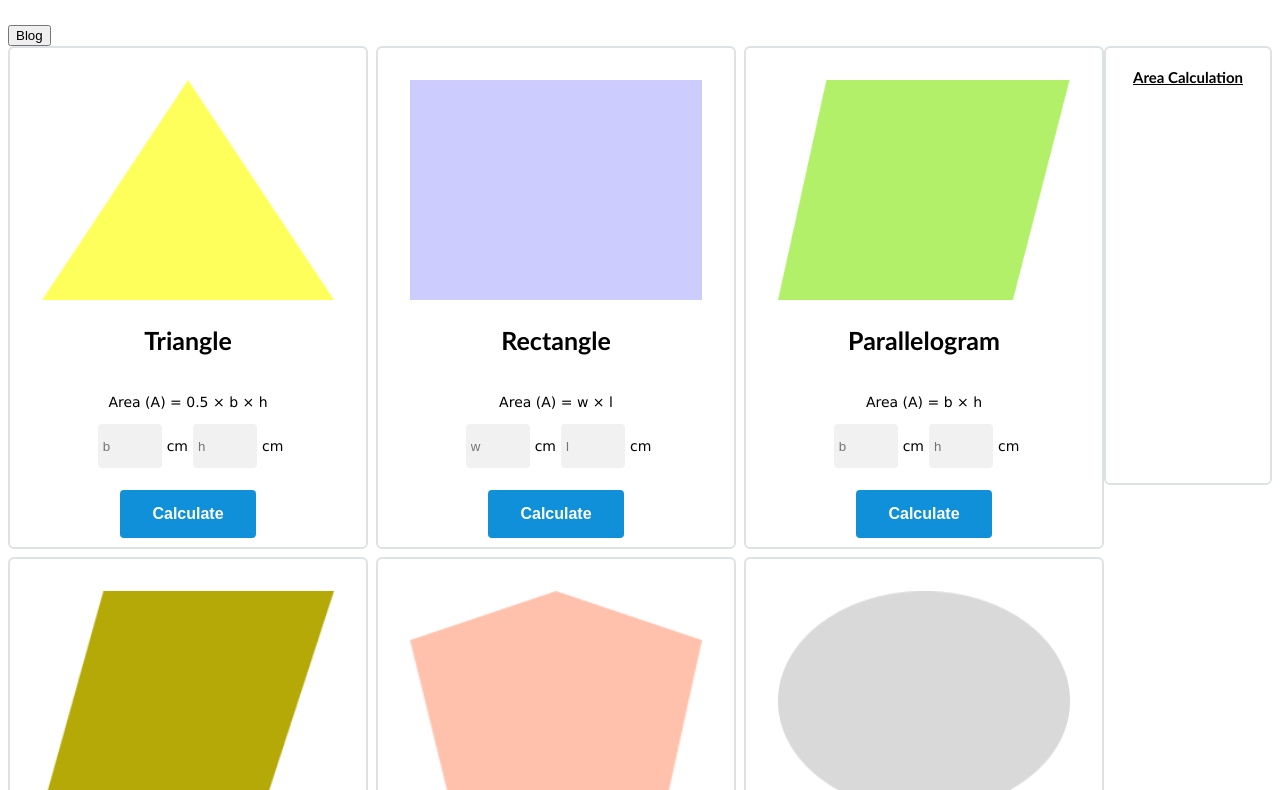
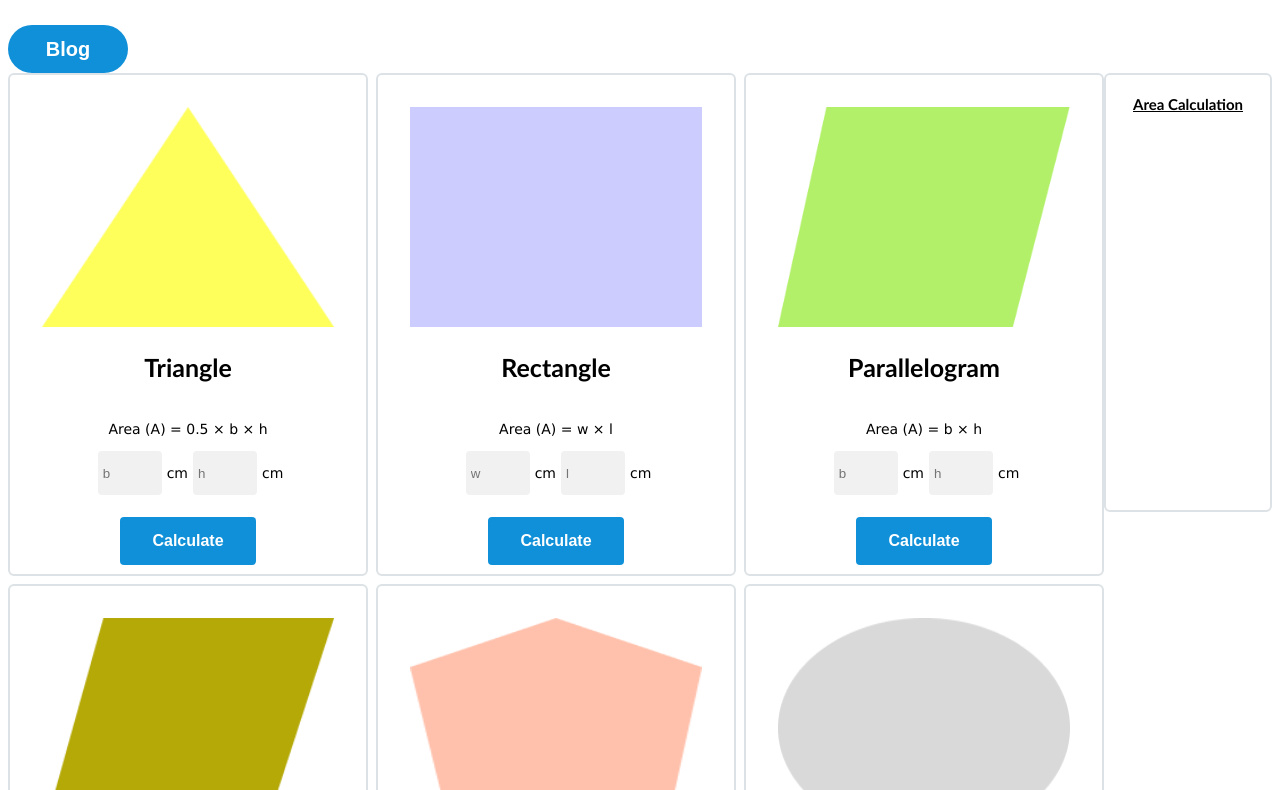
Before and after one commit to Arafat-Bhuiyan/Assignment-5, a plain HTML site: page index.html in a window 1280 px wide. Shown: the part 146-936 px from the top of the page. Drawn offline with Linux system fonts and the light colour scheme; a script that the page names is missing.

Commit message:
header button style added

```diff
--- a/css/style.css
+++ b/css/style.css
@@ -13,6 +13,16 @@
   text-align: left;
   color: #11111191;
   font-family: 'Franklin Gothic Medium', 'Arial Narrow', Arial, sans-serif;
+}
+.blog-btn{
+  color: white;
+  font-size: 20px;
+  height: 48px;
+  width: 120px;
+  font-weight: bold;
+  background-color: #1090D8;
+  border: none;
+  border-radius: 30px;
 }
 
 /* Cards style part */
```
